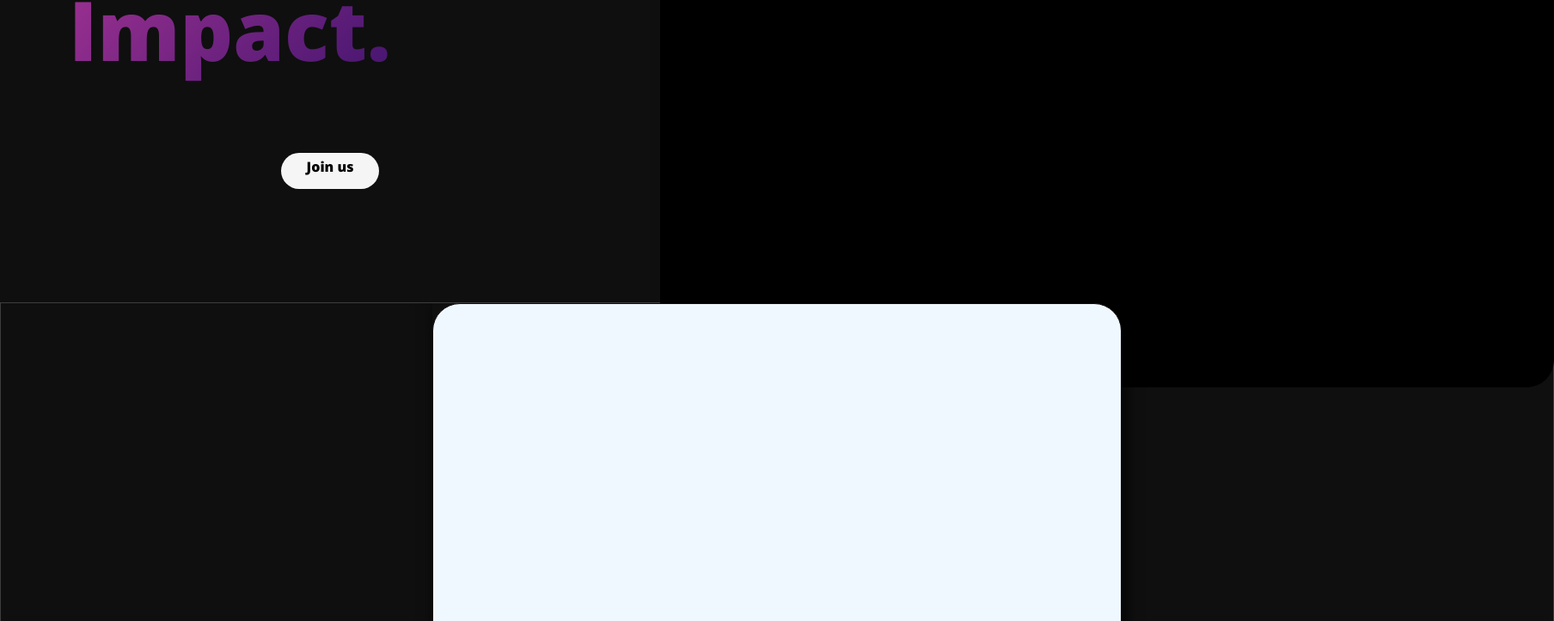
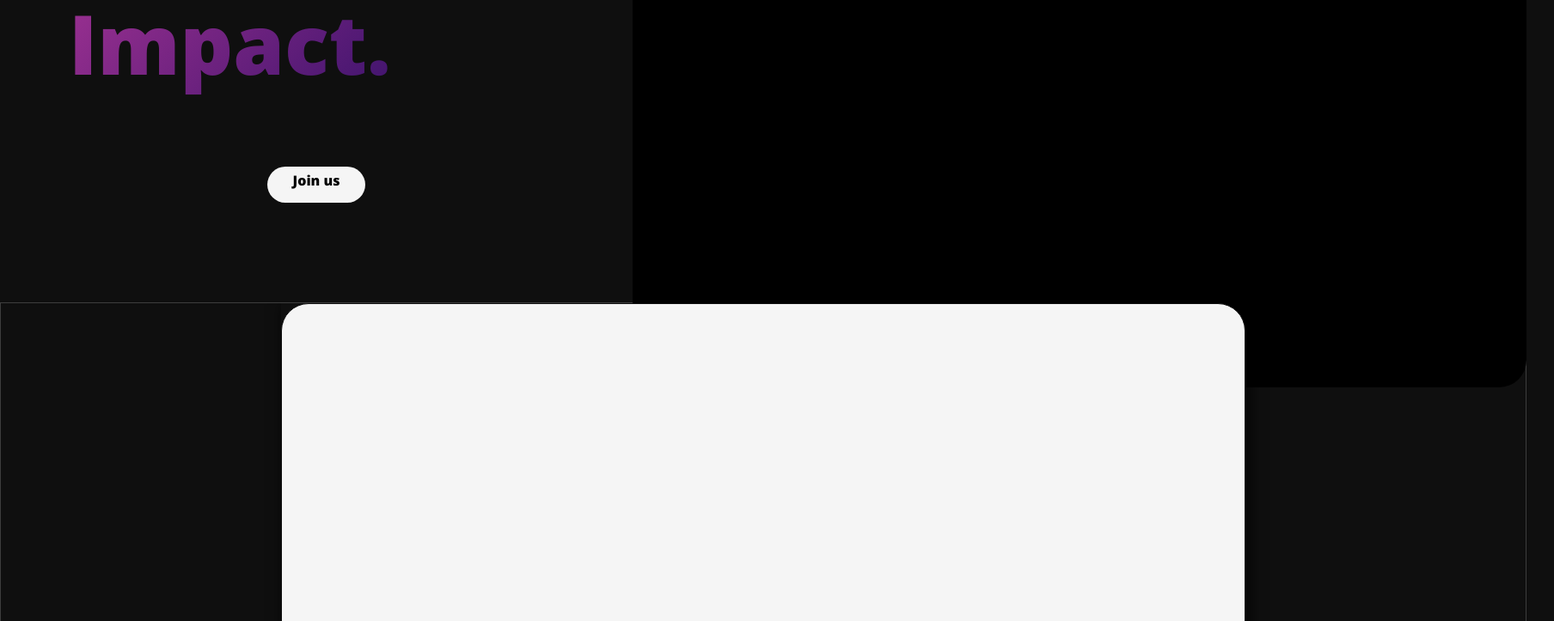
Before and after one commit to Le-Concevoir-Co/website, a plain HTML site: page LCC/index.html in a window 1280 px wide. Shown: the part 329-1052 px from the top of the page at 86% size, 1808 px wide, since content can reach past the window. Drawn offline with nearby package versions, Linux system fonts and the light colour scheme.

Commit message:
Add files via upload

```diff
--- a/LCC/styles/_styling.scss
+++ b/LCC/styles/_styling.scss
@@ -98,8 +98,8 @@
     padding-top: 15px;
 }
 .main .left-content{
-    width: 48rem;
-    height: 48rem;
+    width: 46rem;
+    height: 46rem;
     h1{
         padding: 5rem;
         text-align: left;
@@ -156,8 +156,8 @@
     .contents{
         .left-content{
             width: 50rem;
-            height: 20rem;
-            background-color: aliceblue;
+            height: 25rem;
+            background-color: whitesmoke;
             h1{
                 text-align: center;
                 margin-right: 15rem;
@@ -172,10 +172,10 @@
             }
         }
         .right-content{
-            width: 50rem;
-            height: 25rem;
+            width: 70rem;
+            height: 30rem;
             border-radius: 2rem;
-            background-color: aliceblue;
+            background-color: whitesmoke;
             border: solid 1px $smoky-black;
             margin-left: -50rem;
             transition: .5s;
@@ -204,10 +204,10 @@
     .cards{
         display: flex;
         .card{
-            background: white;
+            background: #404040;
             border-radius: 1rem;
             padding: 4rem;
-            box-shadow: 4px 4px 15px 2px rgba(black, 0.75);
+            box-shadow: 4px 4px 15px 2px rgba($smoky-black, 1);
             transition: 0.4s;
             height: 10rem;
             width: auto;
@@ -224,7 +224,7 @@
 //------------End_Section_START------------//
 .end_section{
     width: auto;
-    height: 25rem;
+    height: 20rem;
     display: flex;
     justify-content: center;
     align-items: center;
--- a/LCC/styles/_variables.scss
+++ b/LCC/styles/_variables.scss
@@ -3,7 +3,7 @@ $prussian-blue: #1D3251ff;
 $frostbite: #DA44A9ff;
 $raisin-black: #1F1A1Bff;
 $smoky-black: #0F0F0Fff;
-$eerie-black: #191A1Bff;
+$eerie-black: #262626;
 $eerie-black-2: #17191Aff;
 $midnight-blue: #000055ff;
 $jaguar-blue-magenta: #27272a;
--- a/LCC/styles/style.scss
+++ b/LCC/styles/style.scss
@@ -12,4 +12,5 @@ body{
     background-color: $smoky-black;
     font-family: 'Open Sans', sans-serif;
     display: grid;
+    scroll-behavior: smooth;
 }
```
Also changed, not shown: LCC/index.html (+2 -1 lines), LCC/media-assets/logo.png, LCC/media-assets/social_media/youtube.png (added), LCC/styles/style.css, 1 other file.
